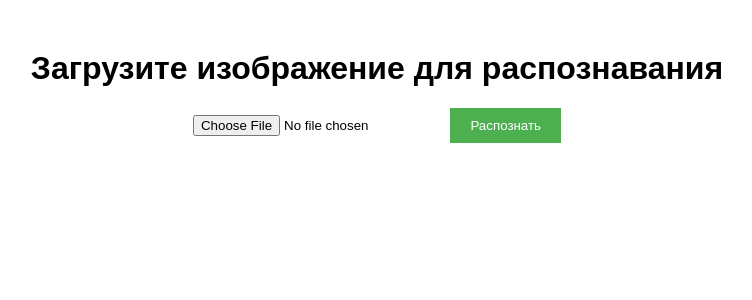
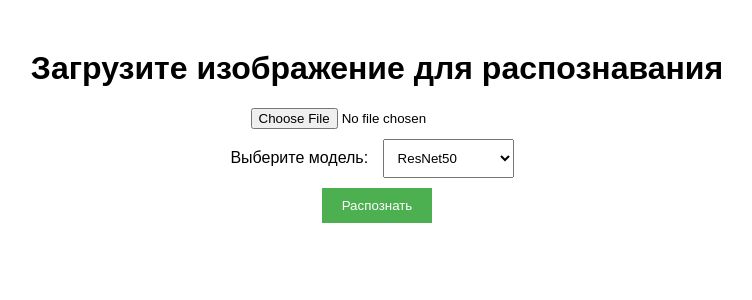
Before and after one commit to ZOOXIREE/CNN, a Flask app: page / in a window 1280 px wide. Shown: the top 300 px of the page, without its empty margins (263-1015 px from the left). Run offline with Flask 3, Linux system fonts and the light colour scheme.

Commit message:
Add files via upload
добавлена возможность выбора модели

```diff
--- a/vnn/app.py
+++ b/vnn/app.py
@@ -6,9 +6,18 @@ import os
 
 app = Flask(__name__)
 
-# Загрузка предобученной модели ResNet50
-model = models.resnet50(pretrained=True)
-model.eval()
+# Функция для загрузки модели по имени
+def load_model(model_name):
+    if model_name == "resnet50":
+        model = models.resnet50(pretrained=True)
+    elif model_name == "vgg16":
+        model = models.vgg16(pretrained=True)
+    elif model_name == "efficientnet_b0":
+        model = models.efficientnet_b0(pretrained=True)
+    else:
+        raise ValueError("Неизвестная модель")
+    model.eval()
+    return model
 
 # Загрузка названий классов ImageNet
 with open("imagenet_classes.txt") as f:
@@ -22,9 +31,8 @@ preprocess = transforms.Compose([
     transforms.Normalize(mean=[0.485, 0.456, 0.406], std=[0.229, 0.224, 0.225]),
 ])
 
-
 # Функция классификации изображения
-def predict_image(image):
+def predict_image(image, model):
     try:
         img = Image.open(image).convert("RGB")
         img_tensor = preprocess(img).unsqueeze(0)
@@ -36,12 +44,14 @@ def predict_image(image):
     except Exception:
         return None, None
 
-
+# основная страница с функционалом
 @app.route("/", methods=["GET", "POST"])
 def index():
     result = None
     probability = None
     error = None
+    # Получаем модель из формы или используем "resnet50" по умолчанию
+    selected_model = request.form.get("model", "resnet50")
 
     if request.method == "POST":
         if "file" not in request.files:
@@ -51,20 +61,23 @@ def index():
             if file.filename == "":
                 error = "Файл не выбран"
             else:
-                # Проверка формата файла
                 allowed_extensions = {".png", ".jpg", ".jpeg", ".bmp"}
                 if not os.path.splitext(file.filename)[1].lower() in allowed_extensions:
                     error = "Формат файла не поддерживается. Используйте PNG, JPEG или BMP"
                 else:
-                    label, prob = predict_image(file)
-                    if label:
-                        result = label
-                        probability = round(prob * 100, 2)
-                    else:
-                        error = "Не удалось распознать объект на изображении"
+                    try:
+                        model = load_model(selected_model)
+                        label, prob = predict_image(file, model)
+                        if label:
+                            result = label
+                            probability = round(prob * 100, 2)
+                        else:
+                            error = "Не удалось распознать объект на изображении"
+                    except ValueError as e:
+                        error = str(e)
 
-    return render_template("index.html", result=result, probability=probability, error=error)
-
+    # Передаем selected_model в шаблон всегда
+    return render_template("index.html", result=result, probability=probability, error=error, selected_model=selected_model)
 
 if __name__ == "__main__":
     app.run(debug=True)
--- a/vnn/templates/index.html
+++ b/vnn/templates/index.html
@@ -19,12 +19,24 @@
         input[type="submit"]:hover {
             background-color: #45a049;
         }
+        select {
+            padding: 10px;
+            margin: 10px;
+        }
     </style>
 </head>
 <body>
     <h1>Загрузите изображение для распознавания</h1>
     <form method="POST" enctype="multipart/form-data">
         <input type="file" name="file" accept=".png,.jpg,.jpeg,.bmp">
+        <br>
+        <label for="model">Выберите модель:</label>
+        <select name="model" id="model">
+            <option value="resnet50" {% if selected_model == "resnet50" %}selected{% endif %}>ResNet50</option>
+            <option value="vgg16" {% if selected_model == "vgg16" %}selected{% endif %}>VGG16</option>
+            <option value="efficientnet_b0" {% if selected_model == "efficientnet_b0" %}selected{% endif %}>EfficientNet-B0</option>
+        </select>
+        <br>
         <input type="submit" value="Распознать">
     </form>
 
```
